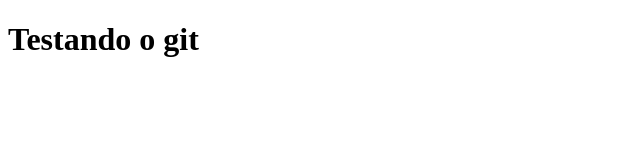
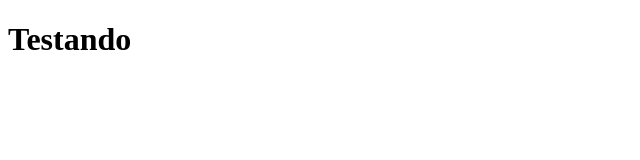
Before and after one commit to alvaroneto19/Repositorio-de-testes, a plain HTML site: page public_html/index.html in a window 1280 px wide. Shown: the whole page, without its empty margins (0-640 px from the left). Drawn offline with Linux system fonts and the light colour scheme.

Commit message:
A palavra Git do H1 foi restirada

```diff
--- a/public_html/index.html
+++ b/public_html/index.html
@@ -6,7 +6,7 @@
 	<title>Pagina de testes</title>
 </head>
 <body>
-	<h1>Testando o git</h1>
+	<h1>Testando </h1>
 
 </body>
 </html>
```
